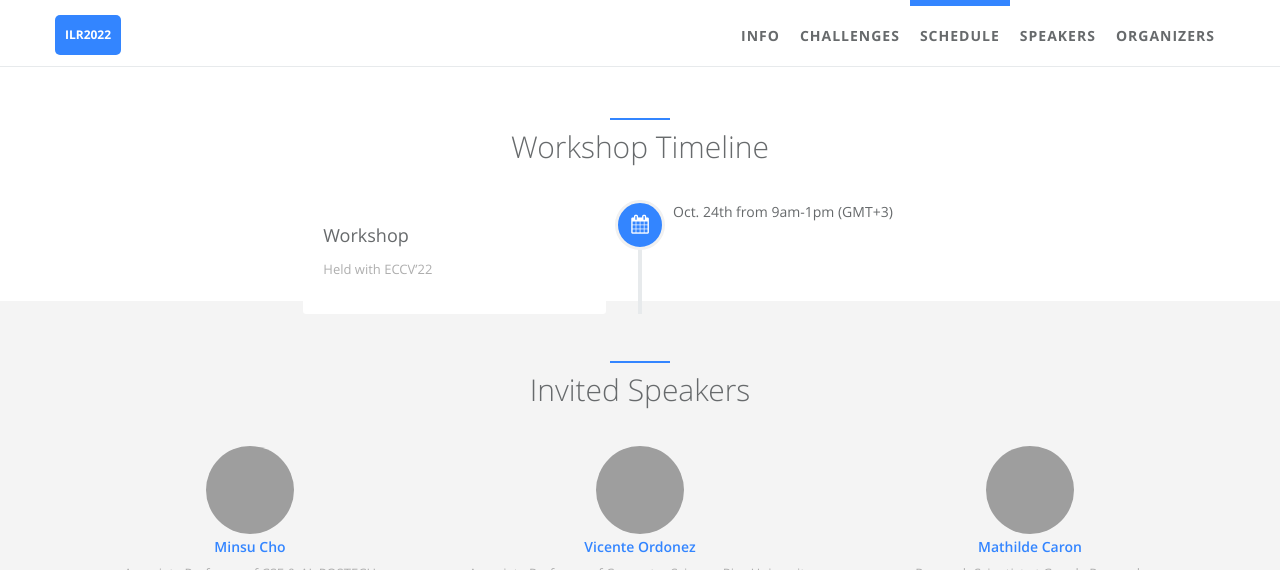
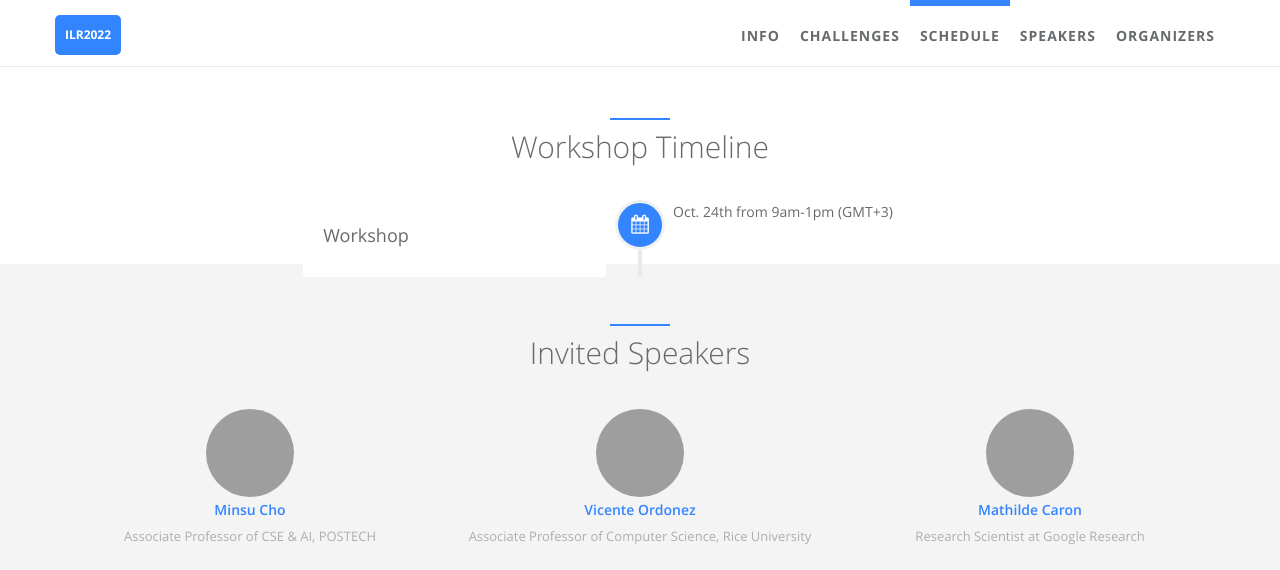
Before and after one commit to ilr-workshop/ECCVW2022, a Jekyll site: the page built from index.html, in a window 1280 px wide and 900 px high, scrolled down 1381 px, cut to the strip 0-570 px from the top of the window. Built offline with Jekyll 4.4.1, drawn with Linux system fonts in a browser that asks for light colours; grey boxes are pictures that could not be loaded.

Commit message:
Update schedule.html

```diff
--- a/_includes/sections/schedule.html
+++ b/_includes/sections/schedule.html
@@ -16,7 +16,6 @@
                     </div>
                     <div class="vertical-timeline-content wow {% if loopindex == 1 %} rotateInUpRight {% else %} rotateInUpLeft {% endif %}">
                         <h2><span data-i18n="schedule.{{ schedule.name.i18n }}">{{ schedule.name.detail }}</span></h2>
-                        <p><span data-i18n="schedule.{{ schedule.desc.i18n }}">{{ schedule.desc.detail }} </span></p>
                         <span class="vertical-date"><span data-i18n="schedule.{{ schedule.date.i18n }}"> {{ schedule.date.detail }} </span></span>
                     </div>
                 </div>
```
